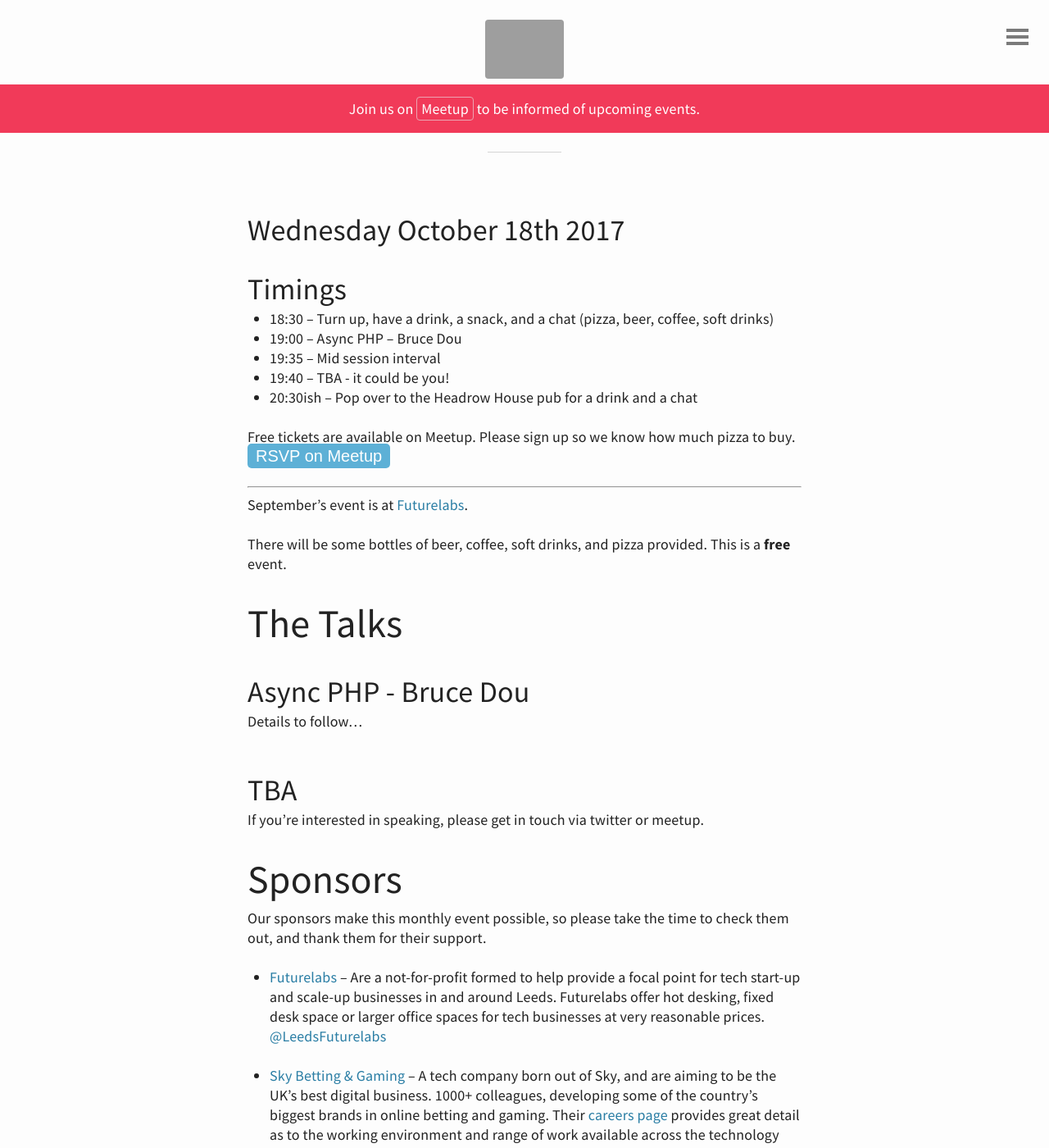
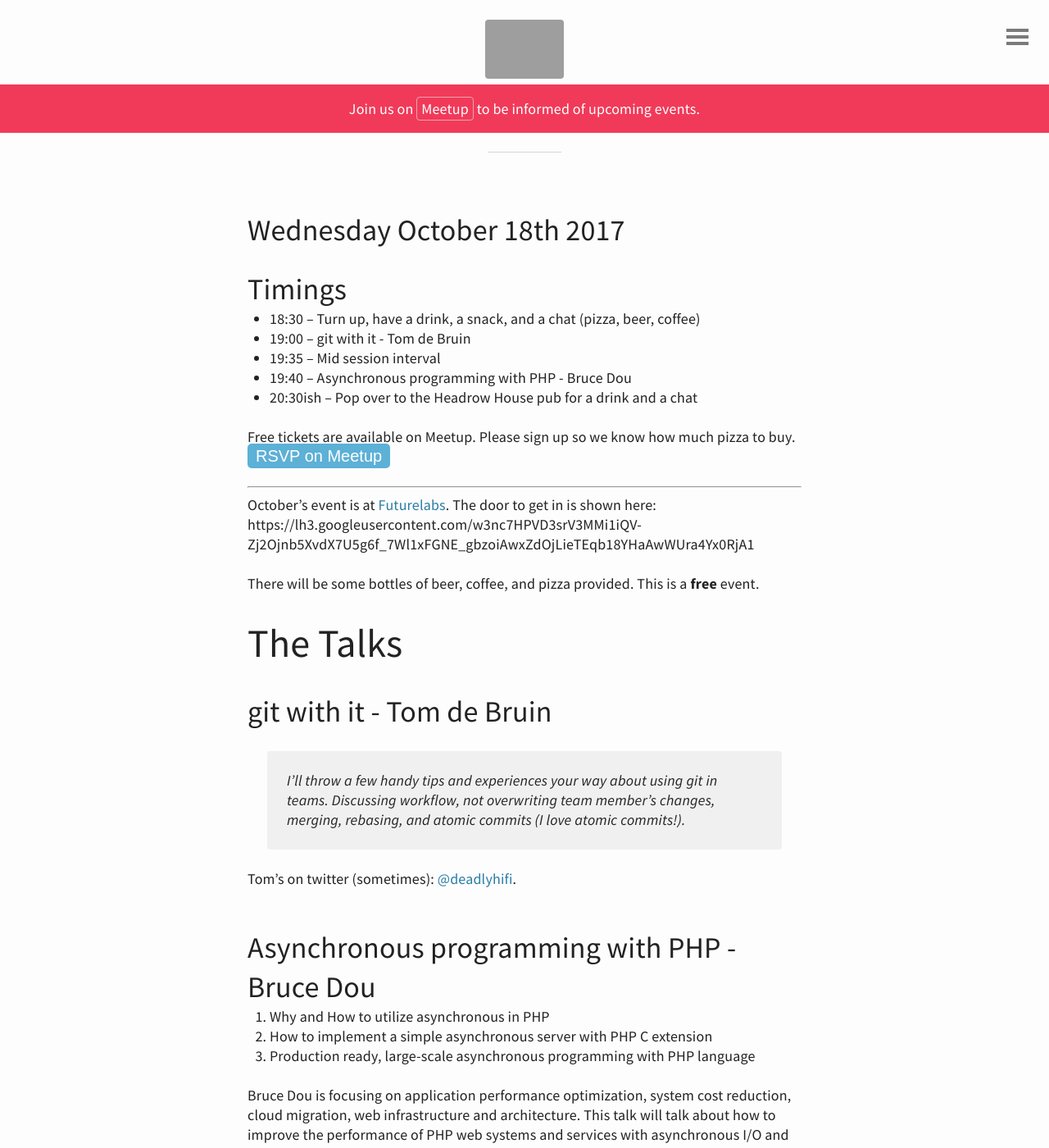
Before and after one commit to Ireaurora/LeedsPHP, a Jekyll site: the page built from _posts/2017-09-21-october-2017.md, in a window 1280 px wide and 1400 px high. Shown: the whole window at 82% size. Built offline with Jekyll 4.4.1, drawn with Linux system fonts in a browser that asks for light colours; comment, search, counter and statistics services are not loaded; some of the changed text lies outside the part shown.

Commit message:
More October

```diff
--- a/_posts/2017-09-21-october-2017.md
+++ b/_posts/2017-09-21-october-2017.md
@@ -7,29 +7,37 @@ comments: false
 ---
 
 ## Timings
-* 18:30 – Turn up, have a drink, a snack, and a chat (pizza, beer, coffee, soft drinks)
-* 19:00 – Async PHP – Bruce Dou
+* 18:30 – Turn up, have a drink, a snack, and a chat (pizza, beer, coffee)
+* 19:00 – git with it - Tom de Bruin
 * 19:35 – Mid session interval
-* 19:40 – TBA - it could be you!
+* 19:40 – Asynchronous programming with PHP - Bruce Dou
 * 20:30ish – Pop over to the Headrow House pub for a drink and a chat
 
 Free tickets are available on Meetup. Please sign up so we know how much pizza to buy. <button>[RSVP on Meetup](https://www.meetup.com/leedsphp/events/243229198/)</button>
 
 <hr/>
 
-September's event is at [Futurelabs](http://futurelabs.org.uk/).
+October's event is at [Futurelabs](http://futurelabs.org.uk/). The door to get in is shown here: https://lh3.googleusercontent.com/w3nc7HPVD3srV3MMi1iQV-Zj2Ojnb5XvdX7U5g6f_7Wl1xFGNE_gbzoiAwxZdOjLieTEqb18YHaAwWUra4Yx0RjA1
 
-There will be some bottles of beer, coffee, soft drinks, and pizza provided. This is a **free** event.
+There will be some bottles of beer, coffee, and pizza provided. This is a **free** event.
 
 # The Talks
 
-## Async PHP - Bruce Dou
+## git with it - Tom de Bruin
 
-Details to follow...
+> I'll throw a few handy tips and experiences your way about using git in teams. Discussing workflow, not overwriting team member’s changes, merging, rebasing, and atomic commits (I love atomic commits!).
 
-## TBA
+Tom's on twitter (sometimes): [@deadlyhifi](https://twitter.com/deadlyhifi).
 
-If you're interested in speaking, please get in touch via twitter or meetup.
+## Asynchronous programming with PHP - Bruce Dou
+
+1. Why and How to utilize asynchronous in PHP
+2. How to implement a simple asynchronous server with PHP C extension
+3. Production ready, large-scale asynchronous programming with PHP language
+
+Bruce Dou is focusing on application performance optimization, system cost reduction, cloud migration, web infrastructure and architecture. This talk will talk about how to improve the performance of PHP web systems and services with asynchronous I/O and pooling.
+
+Bruce's on twitter: [@doubaokun](https://twitter.com/doubaokun).
 
 # Sponsors
 
@@ -39,6 +47,8 @@ Our sponsors make this monthly event possible, so please take the time to check
 
 * [Sky Betting & Gaming](http://skybetcareers.com/about-us) – A tech company born out of Sky, and are aiming to be the UK’s best digital business. 1000+ colleagues, developing some of the country’s biggest brands in online betting and gaming. Their [careers page](http://skybetcareers.com/) provides great detail as to the working environment and range of work available across the technology stack. [@skybetcareers](https://twitter.com/skybetcareers)
 
+* [Infinity Works](https://www.infinityworks.com/) – Infinity Works offer an unparalleled skillset across a broad range of engineering disciplines and business specialisms, making them capable of helping to deliver any project and overcome any challenge. Some areas of work are project & product delivery, Managed Services, Organisational Optimisation, Consulting, and Training. They also offer great careers for leading Engineers and Technologists. [@InfinityWorks](https://twitter.com/InfinityWorks)
+
 <hr/>
 
 Free tickets are available on Meetup. Please sign up so we know how much pizza to buy. <button>[RSVP on Meetup](https://www.meetup.com/leedsphp/events/243229198/)</button>
```
Also changed, not shown: _posts/2017-06-08-september-2017.md (+2 -0 lines).
